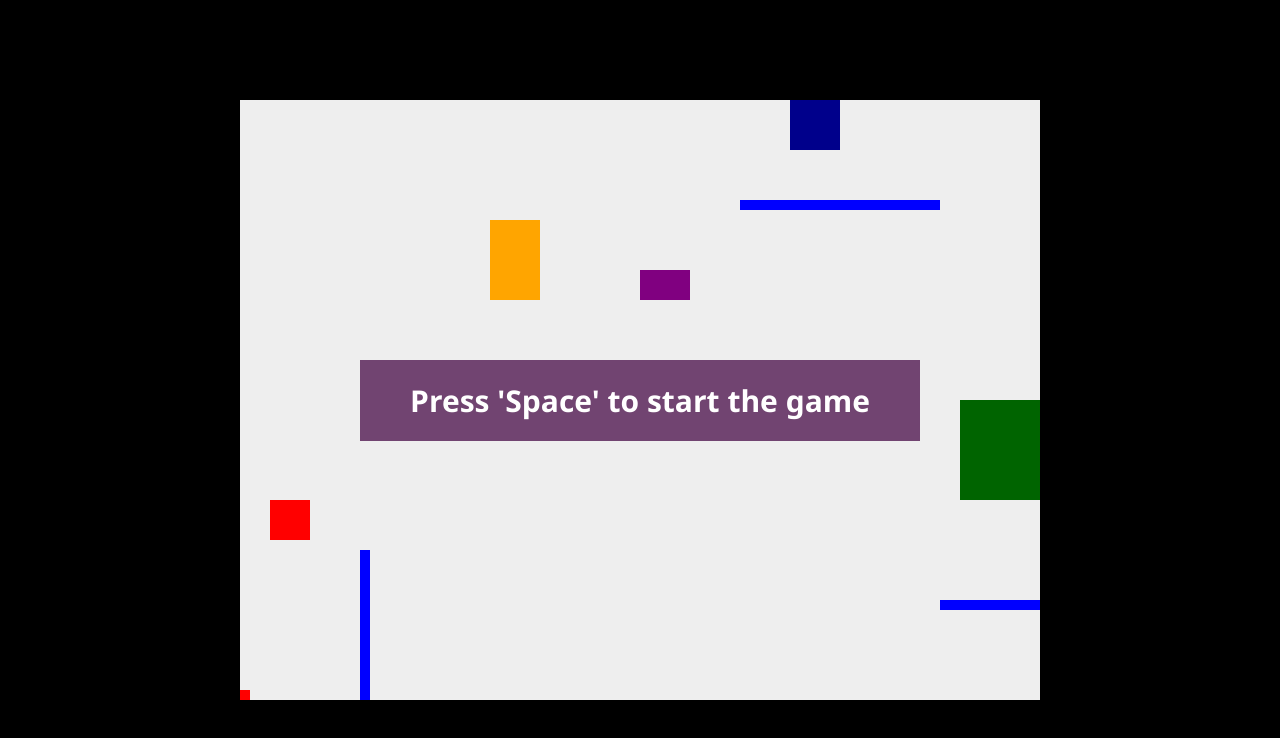
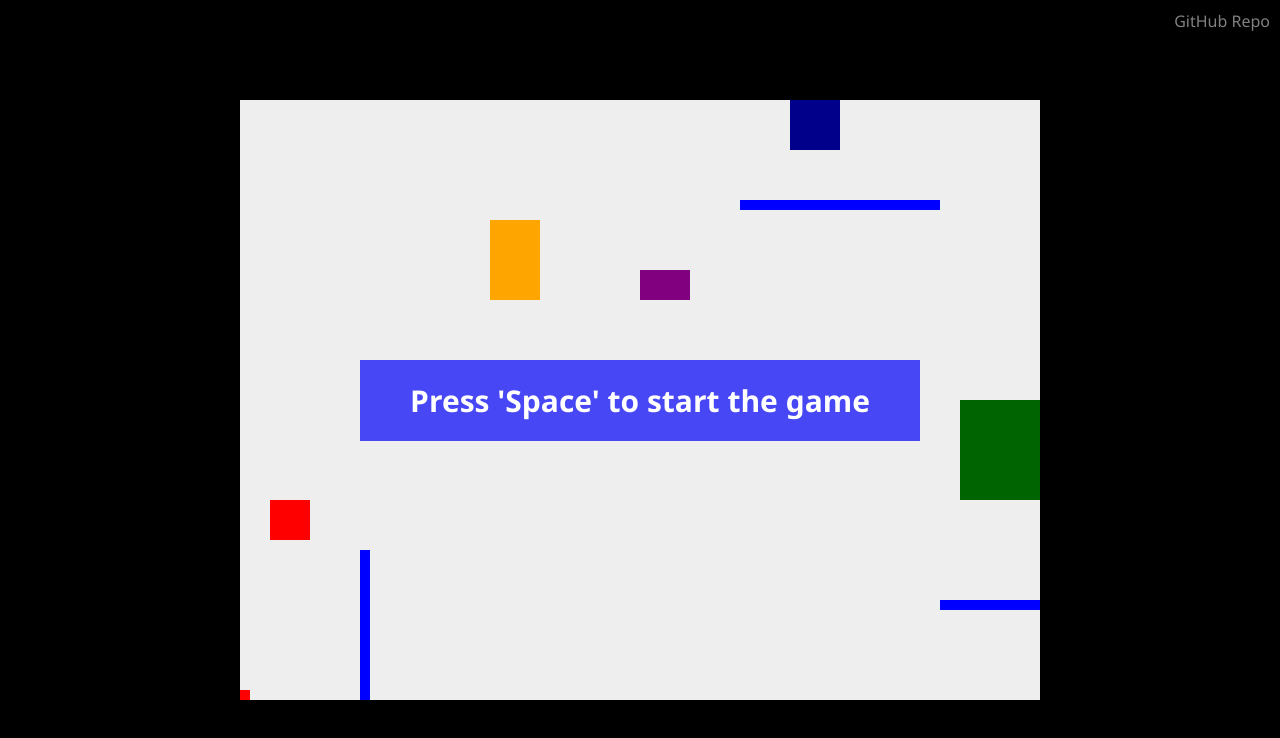
Before and after one commit to ScriptRaccoon/jump-and-run-template, a plain HTML site: page index.html in a window 1280 px wide. Drawn offline with Linux system fonts and the light colour scheme.

Commit message:
github link

```diff
--- a/index.html
+++ b/index.html
@@ -9,6 +9,9 @@
         <link rel="stylesheet" href="style.css" />
     </head>
     <body>
+        <aside id="github">
+            <a href="https://github.com/ScriptRaccoon/jump-and-run-template" target="_blank">GitHub Repo</a>
+        </aside>
         <main>
             <canvas id="canvas" width="800" height="600"></canvas>
             <aside id="info">Press 'Space' to start the game</aside>
--- a/notizen.txt
+++ b/notizen.txt
@@ -1,3 +1,5 @@
 - when jumping continuously and moving right/left, the jumping stops
 
 - during a jump to the right/left, it is hard to move it back to left/right
+
+- push trait should be moved into player class
--- a/style.css
+++ b/style.css
@@ -6,6 +6,7 @@
 body {
     background-color: black;
     font-family: "Segoe UI", Tahoma, Geneva, Verdana, sans-serif;
+    color: white;
 }
 
 main {
@@ -13,6 +14,7 @@ main {
     display: flex;
     justify-content: center;
     align-items: center;
+    flex-direction: column;
 }
 
 main > aside {
@@ -20,10 +22,26 @@ main > aside {
     color: white;
     font-size: 30px;
     font-weight: 600;
-    background-color: rgb(100, 50, 100, 0.9);
+    background-color: rgb(0, 0, 250, 0.7);
     padding: 20px 50px;
 }
 
 canvas {
     background-color: #eee;
 }
+
+#github {
+    position: fixed;
+    top: 10px;
+    right: 10px;
+}
+
+#github a {
+    text-decoration: none;
+    color: inherit;
+    opacity: 0.5;
+}
+
+#github a:hover {
+    opacity: 1;
+}
```
